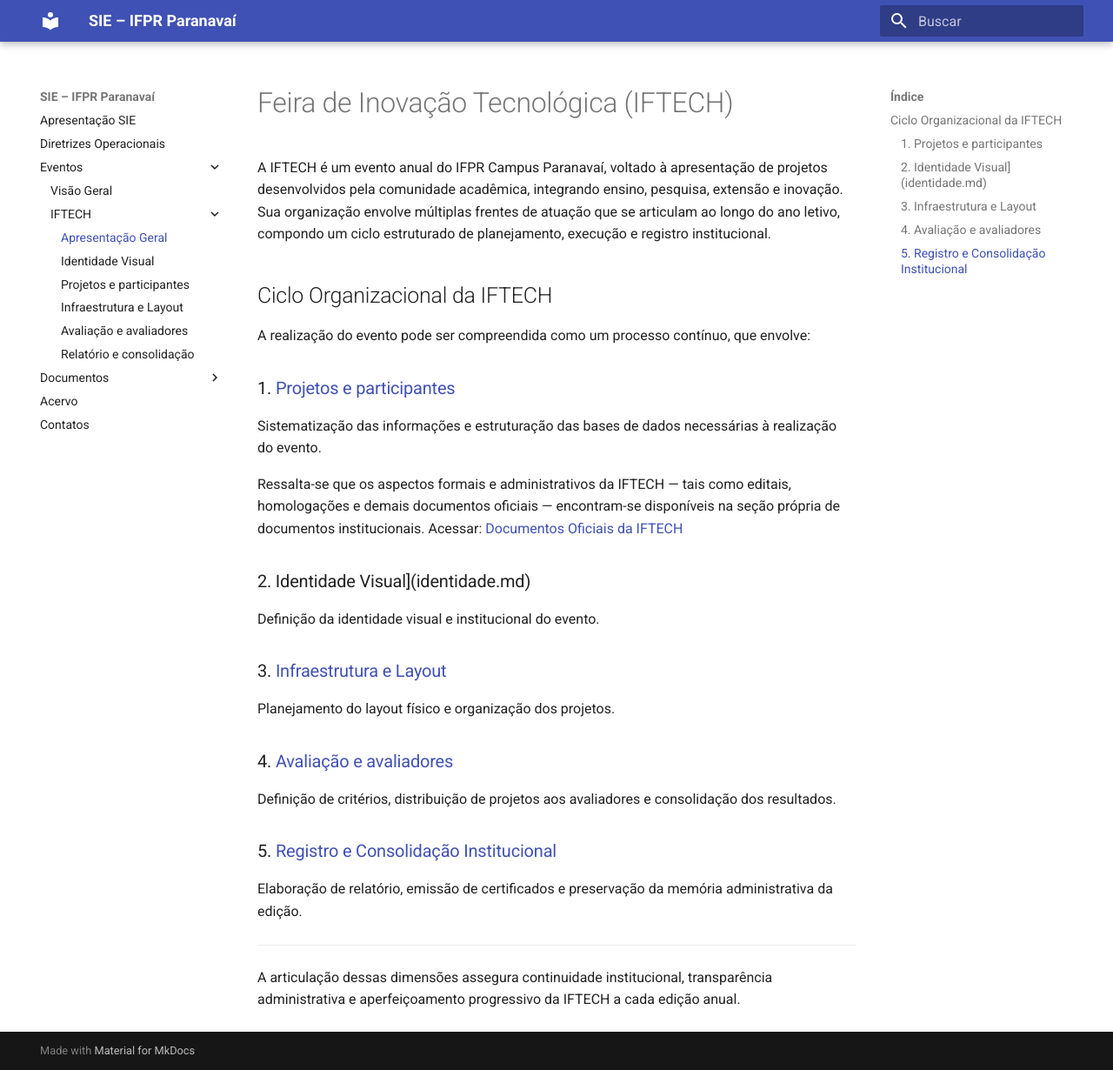
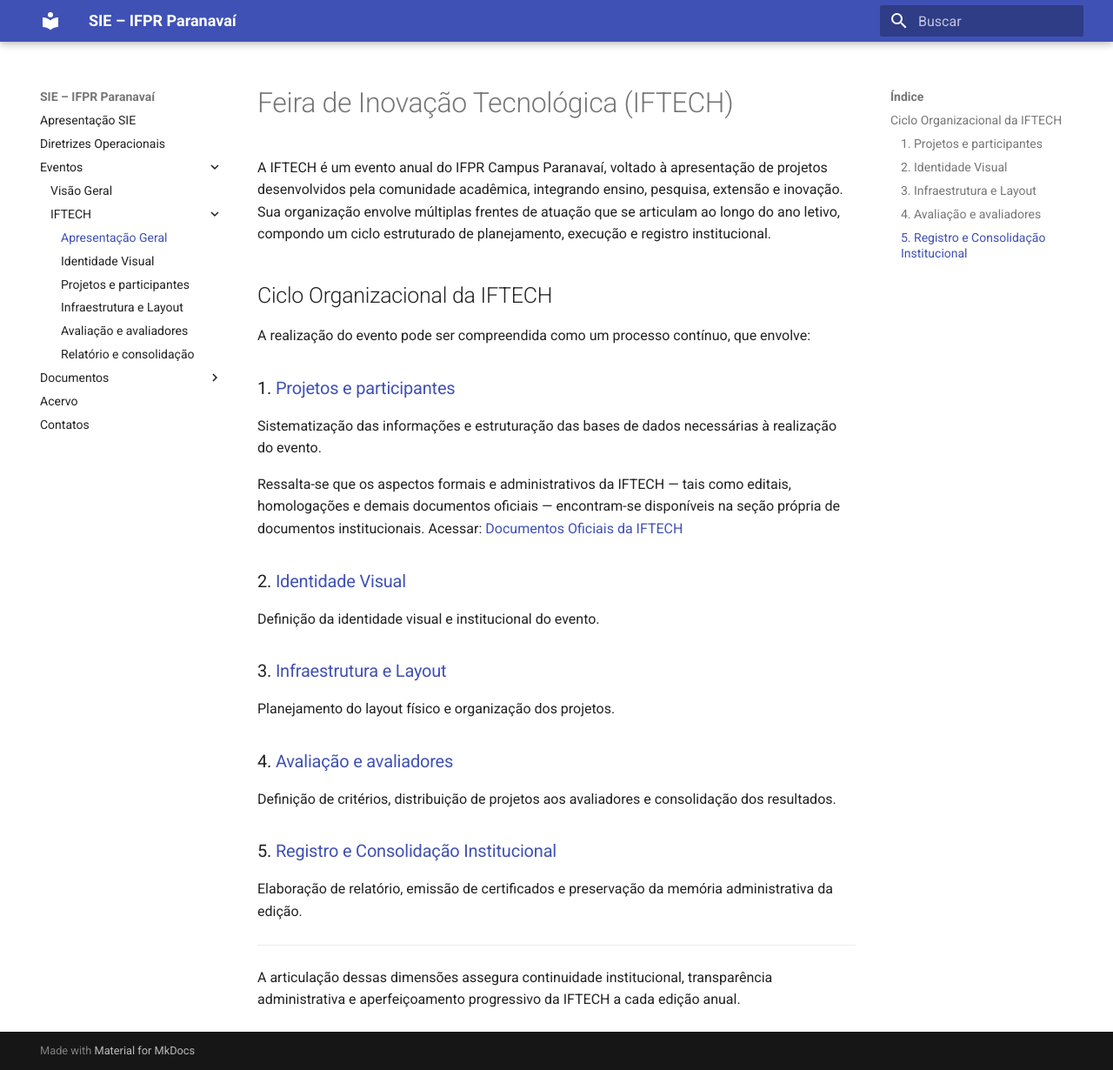
Before and after one commit to ifpr-sie-paranavai/dossie, an MkDocs documentation site: the page built from docs/eventos/iftech/index.md, in a window 1280 px wide and 1230 px high. Shown: the whole window at 87% size. Built offline with MkDocs 1.6.1 and Material for MkDocs 9.7.7, drawn with Linux system fonts in a browser that asks for light colours.

Commit message:
Update index.md

```diff
--- a/docs/eventos/iftech/index.md
+++ b/docs/eventos/iftech/index.md
@@ -11,7 +11,7 @@ Sistematização das informações e estruturação das bases de dados necessár
 
 Ressalta-se que os aspectos formais e administrativos da IFTECH — tais como editais, homologações e demais documentos oficiais — encontram-se disponíveis na seção própria de documentos institucionais. Acessar: [Documentos Oficiais da IFTECH](../../docs2025.md)
 
-### 2. Identidade Visual](identidade.md)
+### 2. [Identidade Visual](identidade.md)
 Definição da identidade visual e institucional do evento.
 
 ### 3. [Infraestrutura e Layout](layout.md)
```
